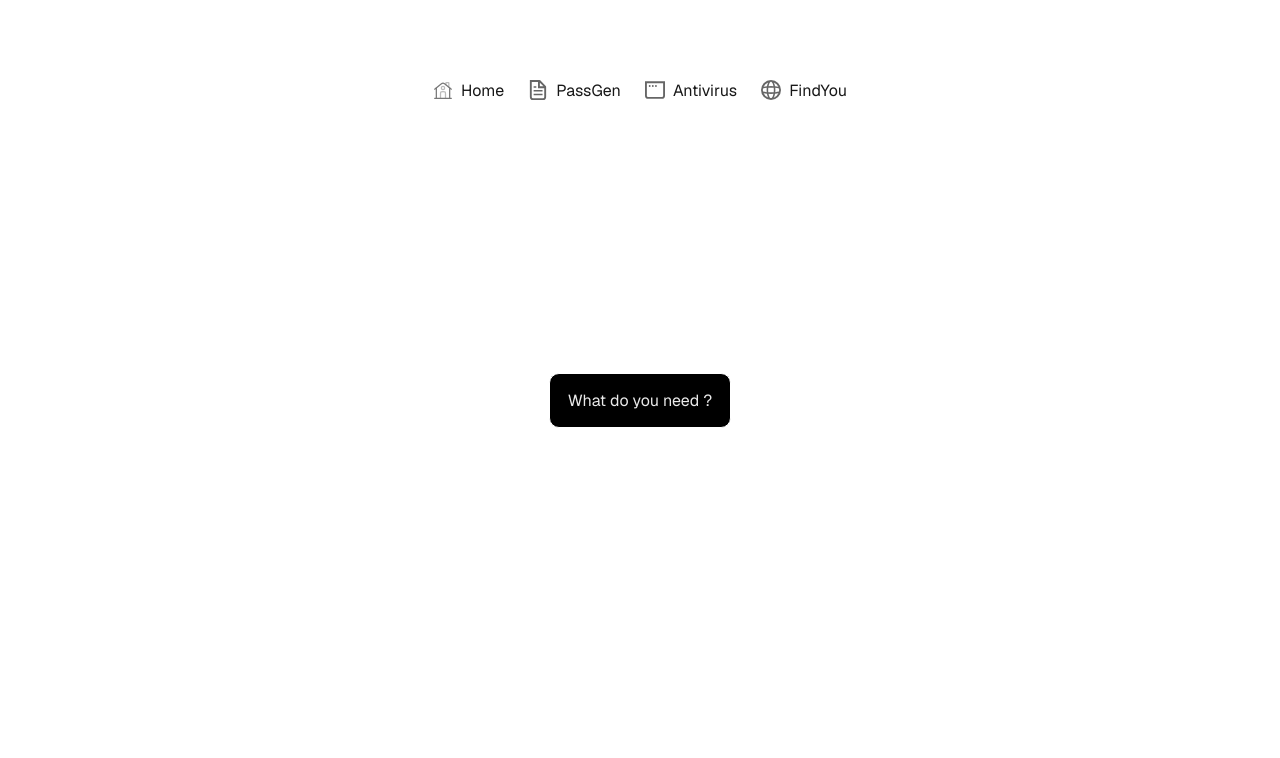
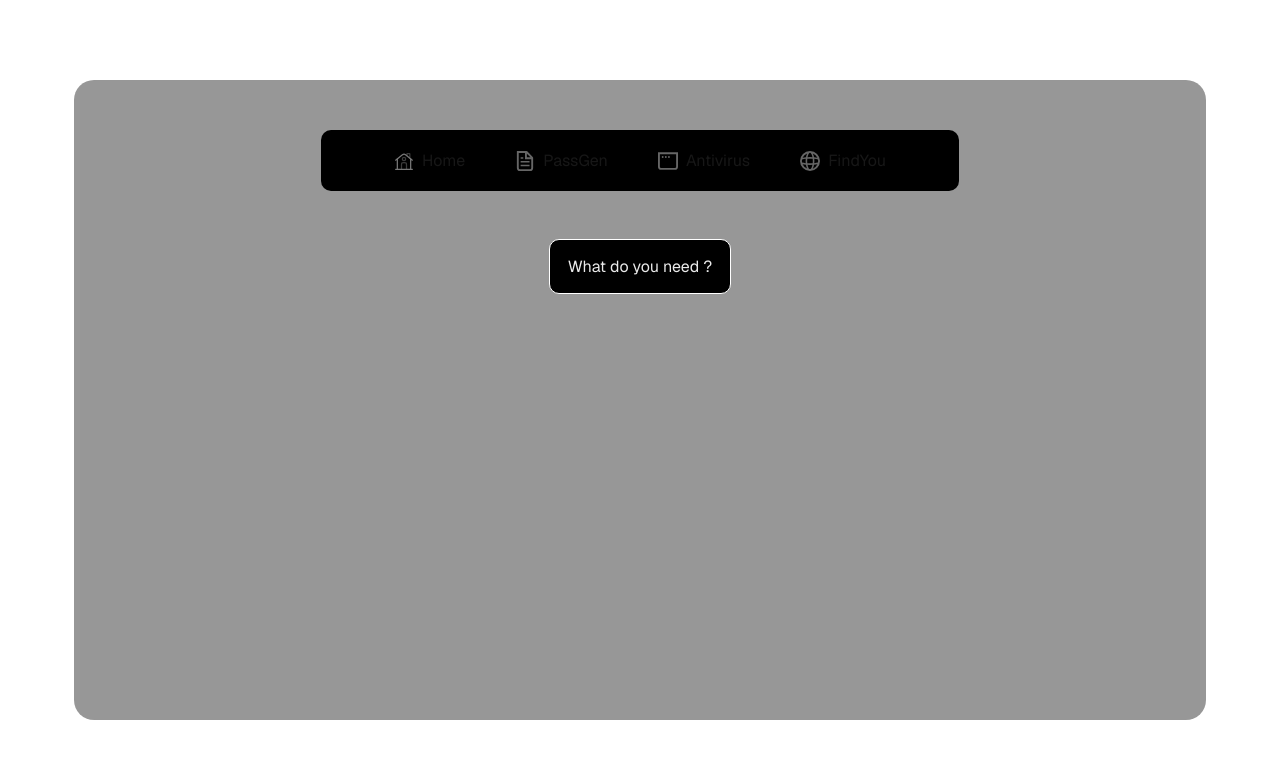
Before and after one commit to VJYF/App_NextJS, a Next.js app in the folder app/: page / in a window 1280 px wide. Shown: the top 758 px of the page. Built offline with nearby package versions, Linux system fonts and the light colour scheme.

Commit message:
More design..

```diff
--- a/app/components/Header.js
+++ b/app/components/Header.js
@@ -6,7 +6,7 @@ export default function Header() {
     return (
         < >
         <nav className={styles.nav}>
-        <Link href="/">
+        <Link className={styles.navlink} href="/">
             <Image
               aria-hidden
               src="/home.svg"
@@ -16,7 +16,7 @@ export default function Header() {
               />
             Home
           </Link>
-          <Link href="/PassGen">
+          <Link className={styles.navlink} href="/PassGen">
             <Image
               aria-hidden
               src="/file.svg"
@@ -26,7 +26,7 @@ export default function Header() {
               />
             PassGen
           </Link>
-          <Link href="/Antivirus">
+          <Link className={styles.navlink} href="/AV">
             <Image
               aria-hidden
               src="/window.svg"
@@ -36,7 +36,7 @@ export default function Header() {
               />
             Antivirus
           </Link>
-          <Link href="/FindYou">
+          <Link className={styles.navlink} href="/FindYou">
             <Image
               aria-hidden
               src="/globe.svg"
--- a/app/pages/PassGen/index.js
+++ b/app/pages/PassGen/index.js
@@ -33,6 +33,7 @@ const PassGen = () => {
     return (
         <>
         <div className={`${styles.page} ${geistSans.variable} ${geistMono.variable}`}>
+            <div className={styles.card}>
             <Header />
             <div className={styles.passgencard}>
 
@@ -45,6 +46,7 @@ const PassGen = () => {
                 </div>
             )}
             </div>
+            </div>
         </div>
         </>
     );
--- a/app/pages/index.js
+++ b/app/pages/index.js
@@ -24,10 +24,12 @@ export default function Home() {
         <link rel="icon" href="/favicon.ico" />
       </Head>
       <div className={`${styles.page} ${geistSans.variable} ${geistMono.variable}`}>
-      <Header />
+        <div className={styles.card}>
+        <Header />
         <main className={styles.main}>
           <HomeDropdown />
         </main>
+        </div>
       </div>
     </>
   );
--- a/app/styles/Header.module.css
+++ b/app/styles/Header.module.css
@@ -1,8 +1,12 @@
 
 .nav {
   display: flex;
-  gap: 24px;
+  gap: 50px;
   justify-content: center;
+  background-color: black;
+  padding: 20px;
+  border-radius: 10px;
+  min-width: 120%;
 }
 
 .nav a {
@@ -13,6 +17,14 @@
 
 .nav img {
   flex-shrink: 0;
+}
+
+.navlink:hover {
+  padding-bottom: 1%;
+  border-bottom: 2px solid rgb(255, 255, 255);
+  font-size: 1rem;
+  font-weight: 500;
+  text-decoration: none;
 }
 
 /* Enable hover only on non-touch devices */
--- a/app/styles/Home.module.css
+++ b/app/styles/Home.module.css
@@ -6,14 +6,15 @@
   --button-primary-hover: #383838;
   --button-secondary-hover: #f2f2f2;
 
-  display: grid;
   grid-template-rows: 20px 1fr 20px;
-  align-items: center;
   justify-items: center;
+  justify-content: center;
   min-height: 100svh;
   padding: 80px;
   gap: 64px;
   font-family: var(--font-geist-sans);
+  display: flex;
+
 }
 
 @media (prefers-color-scheme: dark) {
@@ -25,6 +26,18 @@
     --button-primary-hover: #ccc;
     --button-secondary-hover: #1a1a1a;
   }
+}
+
+.card {
+  background-color:#38383885;
+  border-radius: 20px;
+  padding: 50px 300px 50px 300px;
+  display: flex;
+  flex-direction: column;
+  gap: 16px;
+  align-items: center;
+  text-align: center;
+  justify-content: stretch;
 }
 
 .main {
--- a/app/styles/PassGen.module.css
+++ b/app/styles/PassGen.module.css
@@ -6,15 +6,28 @@
     --button-primary-hover: #383838;
     --button-secondary-hover: #f2f2f2;
 
-    display: grid;
     grid-template-rows: 20px 1fr 20px;
-    align-items: center;
     justify-items: center;
+    justify-content: center;
     min-height: 100svh;
     padding: 80px;
     gap: 64px;
     font-family: var(--font-geist-sans);
+    display: flex;
+
   }
+
+.card {
+    background-color:#38383885;
+    border-radius: 20px;
+    padding: 50px 300px 50px 300px;
+    display: flex;
+    flex-direction: column;
+    gap: 16px;
+    align-items: center;
+    text-align: center;
+    justify-content: stretch;
+}
 
 .passgencard{
     display: flex;
```
